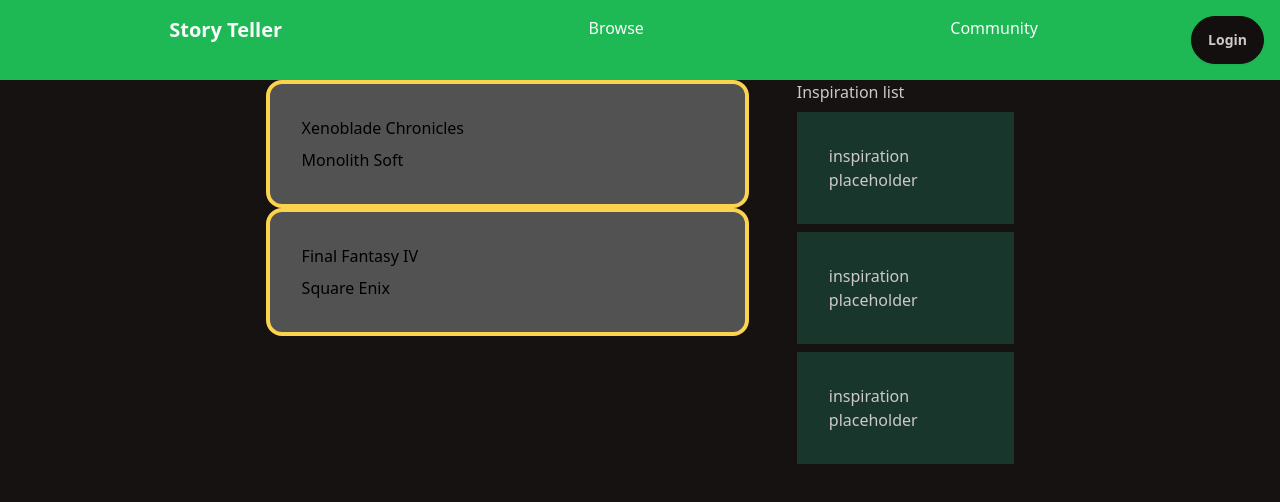
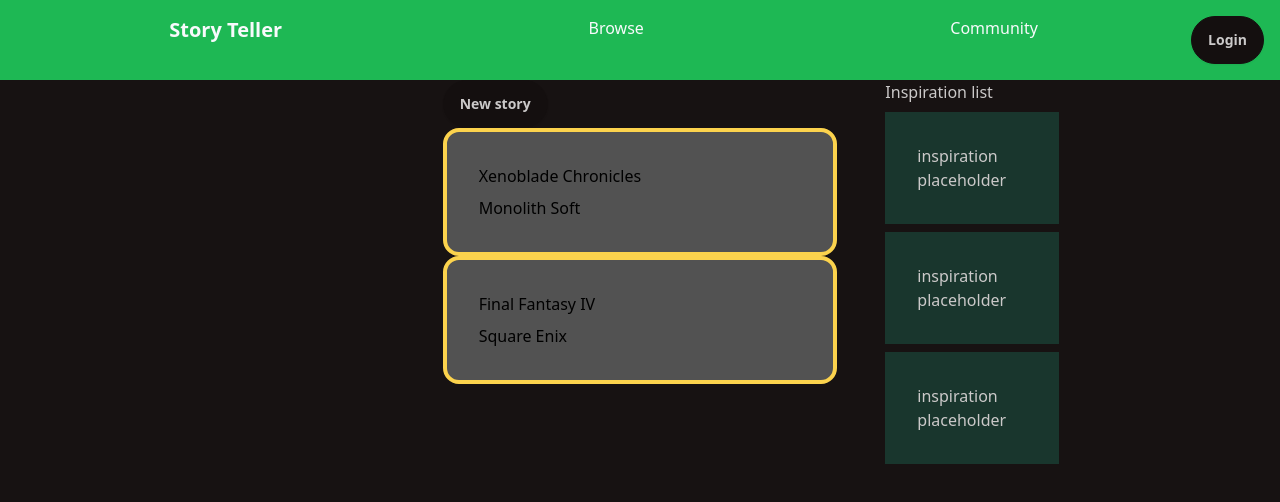
Before and after one commit to azwerlein/Story-Teller, a Vue app: page / in a window 1280 px wide. Shown: the top 502 px of the page. Built offline with nearby package versions, Linux system fonts and the light colour scheme; no server answers.

Commit message:
CreateStoryModal

```diff
--- /dev/null
+++ b/src/components/CreateStoryModal.vue
@@ -0,0 +1,39 @@
+<script>
+export default {
+  name: "CreateStoryModal",
+  methods: {
+    showModal() {
+      this.$refs.modal.showModal();
+    },
+    closeModal() {
+      this.$refs.modal.close();
+    },
+    createStory() {
+
+    }
+  },
+}
+</script>
+
+<template>
+  <button class="btn" v-on:click="showModal">New story</button>
+  <dialog ref="modal" class="modal">
+    <div class="modal-box">
+      <button class="btn btn-sm btn-circle btn-ghost absolute right-2 top-2" v-on:click="closeModal">✕</button>
+      <h3 class="font-bold text-lg">New Story</h3>
+      <label for="titleInput" class="label">Title: </label>
+      <input id="titleInput" class="input input-bordered" type="text">
+      <label for="genreInput" class="label">Genre: </label>
+      <input id="genreInput" class="input input-bordered" type="text">
+      <div class="modal-action">
+        <button class="btn" v-on:click="createStory">Create</button>
+        <button class="btn" v-on:click="closeModal">Cancel</button>
+      </div>
+    </div>
+    <div class="modal-backdrop" v-on:click="closeModal"></div>
+  </dialog>
+</template>
+
+<style scoped>
+
+</style>
--- a/src/components/UserCard.vue
+++ b/src/components/UserCard.vue
@@ -23,7 +23,7 @@ export default {
         <div class="grid grid-cols-3">
           <img :src="profile.photoURL" alt="Profile">
           <div class="col-span-2">
-            <h2 class="">{{ profile.displayName }}</h2>
+            <h2>{{ profile.displayName }}</h2>
           </div>
         </div>
 
--- a/src/views/Home.vue
+++ b/src/views/Home.vue
@@ -1,17 +1,19 @@
 <script>
 import StoryList from "../components/StoryList.vue";
+import CreateStoryModal from "../components/CreateStoryModal.vue";
 export default {
   name: "Home",
-  components: {StoryList}
+  components: {CreateStoryModal, StoryList}
 }
 </script>
 
 <template>
-  <div class="grid grid-cols-5 gap-12">
-    <div class="col-start-2 col-span-2">
+  <div class="grid grid-cols-6 gap-12">
+    <div class="col-start-3 col-span-2">
+      <CreateStoryModal></CreateStoryModal>
       <StoryList></StoryList>
     </div>
-    <div class="col-start-4">
+    <div class="col-start-5">
       <!--      // Placeholder-->
       <h1>Inspiration list</h1>
       <div class="my-2 bg-neutral card-body">
```
